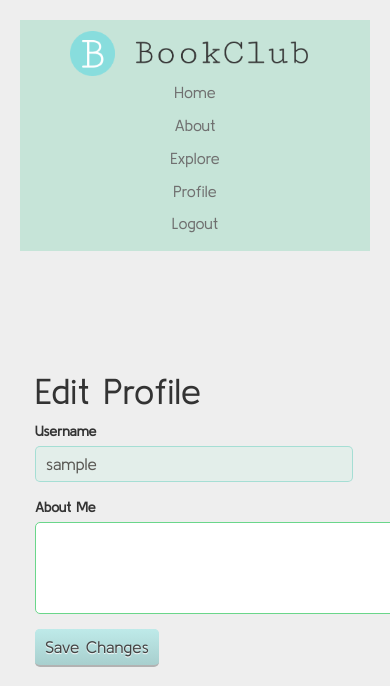
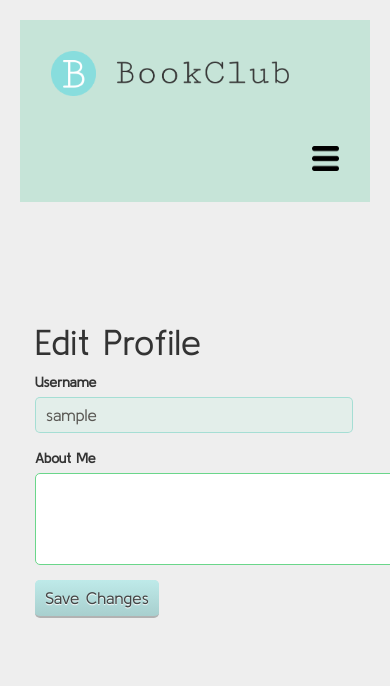
Before and after one commit to Esther-Goldberg/Book_Club, a Flask app: page /edit_profile in a window 390 px wide; the page is wider, and only the part inside the window is pictured. Shown: the top 686 px of that part. Run offline with Flask 2, Linux system fonts and the light colour scheme; the visitor is signed in with stand-in values (Sample User, id 1); data comes from the database, SQL or seed files in the repository; some libraries are stand-ins or nearby versions.

Commit message:
added hamburger menu for mobile

```diff
--- a/static/CSS/main.css
+++ b/static/CSS/main.css
@@ -96,21 +96,30 @@ h1, .avatar{
     padding: 10px
 }
 
+#navigation-links {
+    display: none;
+}
+
 .mobile-nav {
-    float: none;
     display: block;
-    text-align: center;
     padding-top: 5px;
     padding-bottom: 5px;
+    margin-left: 20px;
     font-size: 16px;
 
 }
 
 .logo-mobile {
-    display: block;
     height: 45px;
-    margin: auto;
-    align-self: center;
+    display: inline;
+    margin: 20px;
+}
+
+.menu-button {
+    float: right;
+    height: 25px;
+    width: 27px;
+    margin: 30px 20px 20px;
 }
 
 /*Title*/
--- a/templates/base.html
+++ b/templates/base.html
@@ -11,8 +11,9 @@
 {% block styles %}
     {{ super() }}
     <link rel="stylesheet" type="text/css" href="../static/CSS/unsemantic-grid-responsive-tablet-no-ie7.css">
-    <link href="https://fonts.googleapis.com/css?family=Kulim+Park|Roboto+Mono|Cutive+Mono&display=swap" rel="stylesheet">
-    <link rel="stylesheet" type = "text/css" href="../static/CSS/main.css" >
+    <link href="https://fonts.googleapis.com/css?family=Kulim+Park|Roboto+Mono|Cutive+Mono&display=swap"
+          rel="stylesheet">
+    <link rel="stylesheet" type="text/css" href="../static/CSS/main.css">
     <link rel="icon" href="../static/favicon.ico">
 {% endblock %}
 
@@ -25,22 +26,27 @@
             <a class="nav navbar-nav right" href={{ url_for("login") }}>Login</a>
         {% else %}
             <a class="nav navbar-nav" href={{ url_for("explore") }}>Explore</a>
-        <a class="nav navbar-nav" href="{{ url_for("user", username=current_user.username)}}">Profile</a>
+            <a class="nav navbar-nav" href="{{ url_for("user", username=current_user.username) }}">Profile</a>
             <a class="nav navbar-nav right" href={{ url_for("logout") }}>Logout</a>
         {% endif %}
     </nav>
 
     <nav class="navbar container-fluid hide-on-desktop hide-on-tablet">
-        <div class="logo-div"><img class="logo-mobile" alt="logo" src="../static/images/logo.png"></div>
+        <a href="{{ url_for("index") }}"><img class="logo-mobile" alt="logo" src="../static/images/logo.png"></a>
+        <div id="navigation-links">
             <a class="mobile-nav" href={{ url_for("index") }}>Home</a>
             <a class="mobile-nav" href={{ url_for("about") }}>About</a>
             {% if current_user.is_anonymous %}
                 <a class="mobile-nav" href={{ url_for("login") }}>Login</a>
             {% else %}
                 <a class="mobile-nav" href={{ url_for("explore") }}>Explore</a>
-        <a class="mobile-nav" href="{{ url_for("user", username=current_user.username)}}">Profile</a>
+                <a class="mobile-nav" href="{{ url_for("user", username=current_user.username) }}">Profile</a>
                 <a class="mobile-nav" href={{ url_for("logout") }}>Logout</a>
             {% endif %}
+        </div>
+    <a href="javascript:void(0);" onclick="showMenu()">
+        <img class="menu-button" src="../static/images/hamburger-menu.png">
+    </a>
     </nav>
 {% endblock %}
 
@@ -63,4 +69,15 @@
 {% block scripts %}
     {{ super() }}
     {{ moment.include_moment() }}
+    <script>
+        function showMenu() {
+            var menu = document.getElementById("navigation-links");
+            if (menu.style.display === "block") {
+                menu.style.display = "none";
+            }
+            else {
+                menu.style.display = "block";
+            }
+         }
+    </script>
 {% endblock %}
```
Also changed, not shown: static/images/hamburger-menu.png (added). Lines whose indentation alone changed are shown as unchanged.
